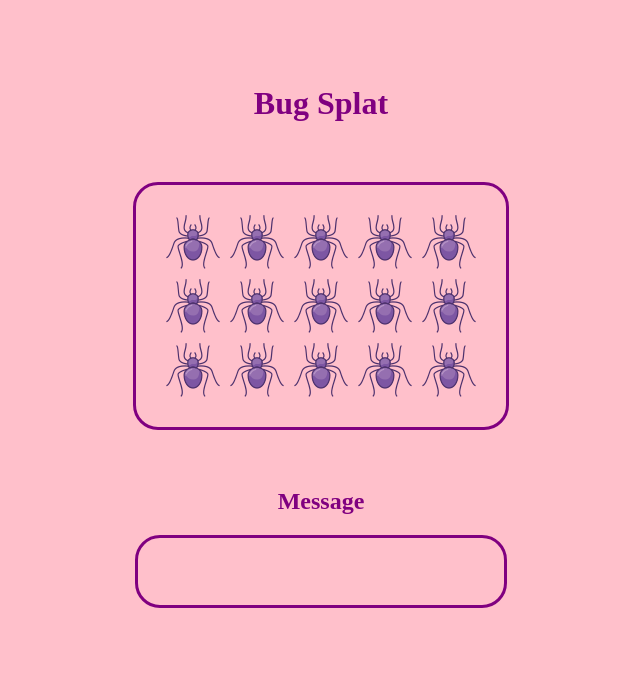
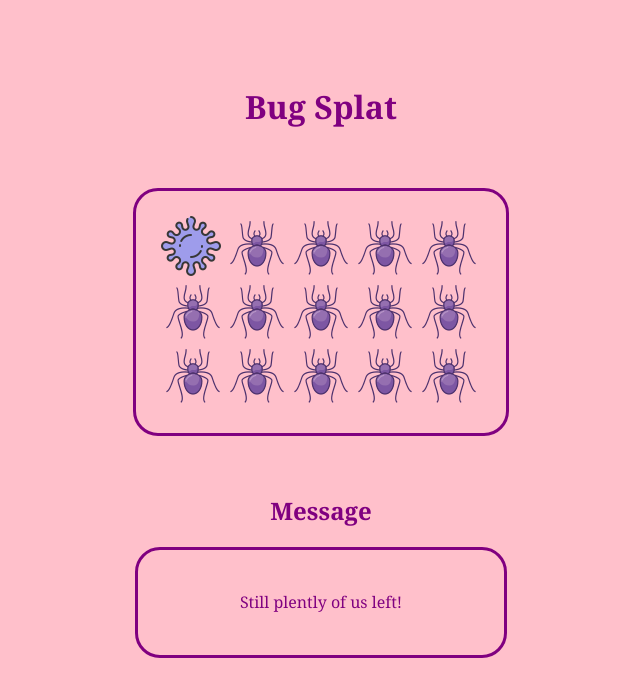
Before and after one commit to gregoryt35/Level-4-JS-Project, a plain HTML site: page index.html in a window 1280 px wide. Both pictures are taken after a click on the picture 512 px from the left and 242 px from the top of the page. Shown: the whole page, without its empty margins (319-959 px from the left). Drawn offline with Linux system fonts and the light colour scheme.

Commit message:
finished project

```diff
--- a/index.html
+++ b/index.html
@@ -9,31 +9,38 @@
     <title>Bug Splat</title>
     <link rel="stylesheet" href="style.css">
     <script>
-        function initialize() {
-            var numBugs = 15;
 
-            const defiantComments = ["I'll get you for this!", "Grrr!", "Still plently of us left!", "Is that all you got?",
-            "You almost missed me!", "Haha!", "We will have our revenge!", "Curse you!"];
+        numBugs = 15;
 
-            const pleadingComments = ["Please don't splat me!", "Nooo!", "Spare me!", "Whyyy?",
-            "Save me!", "You don't have to do this!", "Please stop!"];
+        defiantComments = ["I'll get you for this!", "Grrr!", "Still plently of us left!", "Is that all you got?",
+        "You almost missed me!", "Haha!", "We will have our revenge!", "Curse you!"];
 
-            var message = "";
-        }
+        pleadingComments = ["Please don't splat me!", "Nooo!", "Spare me!", "Whyyy?",
+        "Save me!", "You don't have to do this!", "Please stop!"];
+
+        message = "";
 
         function splatBug(id) {
-            if (document.getElementsById(id).src !== "media/splat.png") {
-                document.getElementsById(id).src = "media/splat.png";
+            if (numBugs >= 1) {
+                if (document.getElementById(id).src !== "media/splat.png") {
+                    document.getElementById(id).src = "media/splat.png";
 
-                if (numBugs >= 8) message = setMessage(defiantComments);
-                else message = setMessage(pleadingComments);
+                    numBugs--;
 
-                numBugs--;
+                    if (numBugs >= 8) message = setMessage(defiantComments);
+                    else if (numBugs >= 1) message = setMessage(pleadingComments);
+                    else message = "You've splatted us all."
+
+                    document.getElementById("message").innerHTML = message;
+
+                    console.log(numBugs);
+                }
+                else document.getElementById(id).src = "media/bug.png";
             }
         }
 
         function setMessage(array) {
-            let numElements = array.length;
+            let numElements = array.length - 1;
             let idx = getRandomNumber(0, numElements);
             return array[idx];
         }
@@ -44,7 +51,7 @@
     </script>
 </head>
 
-<body onclick="initialize();">
+<body>
 
     <h1>Bug Splat</h1>
 
--- a/style.css
+++ b/style.css
@@ -8,6 +8,7 @@ body {
 }
 
 h1 {
+    font-family: Cambria, Cochin, Georgia, Times, 'Times New Roman', serif;
     color: purple;
 }
 
@@ -22,17 +23,22 @@ h1 {
     border-radius: 25px;
 }
 
-.bug {
-    border-radius: 15px;
-}
-
 h2 {
+    font-family: Cambria, Cochin, Georgia, Times, 'Times New Roman', serif;
     color: purple;
 }
 
 .messages {
+    display: flex;
+    align-items: center;
+    justify-content: center;
     width: 25%;
     border: 3px solid purple;
     border-radius: 25px;
     padding: 2%;
 }
+
+#message {
+    font-family: Cambria, Cochin, Georgia, Times, 'Times New Roman', serif;
+    color: purple;
+}
```
